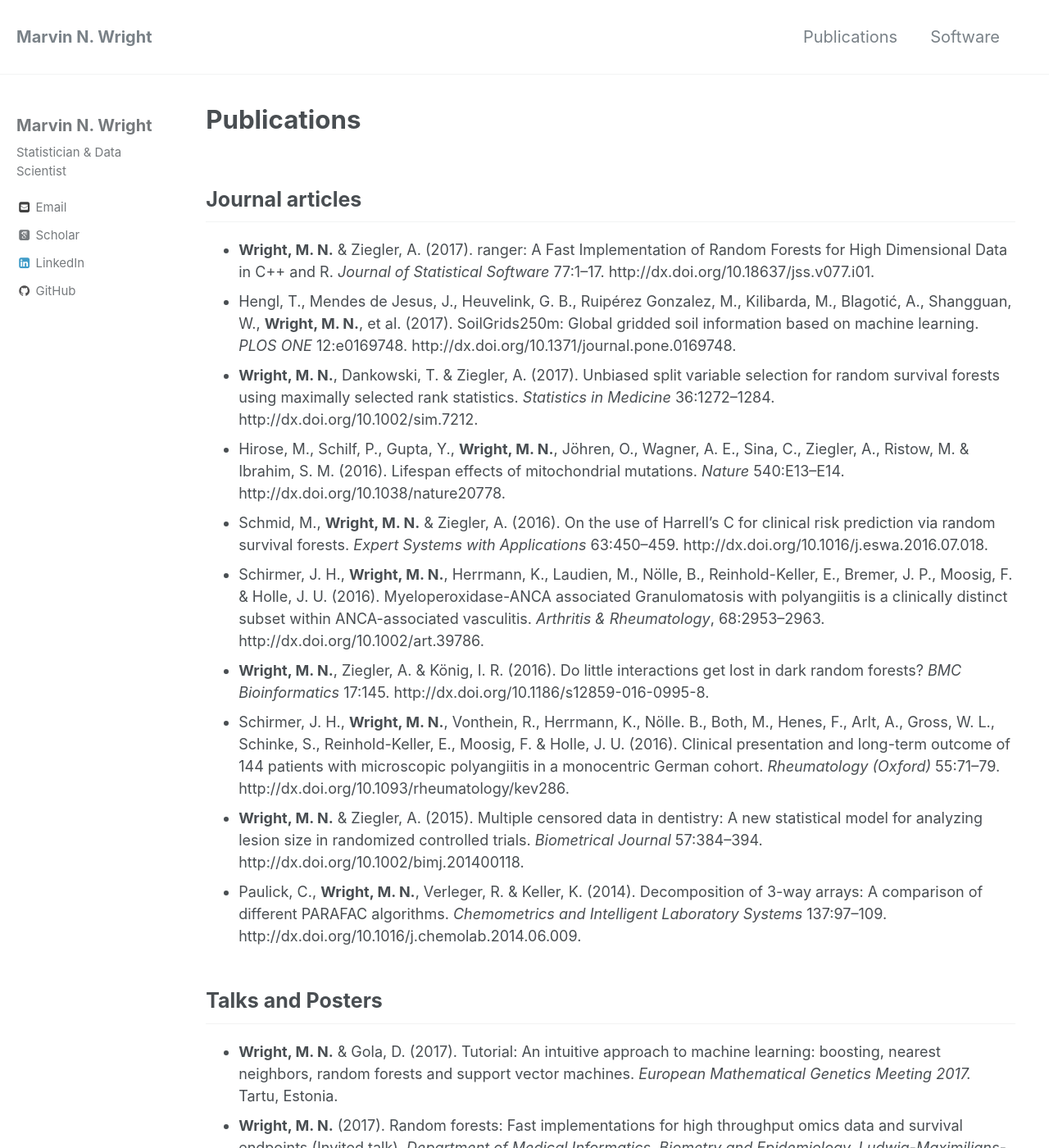
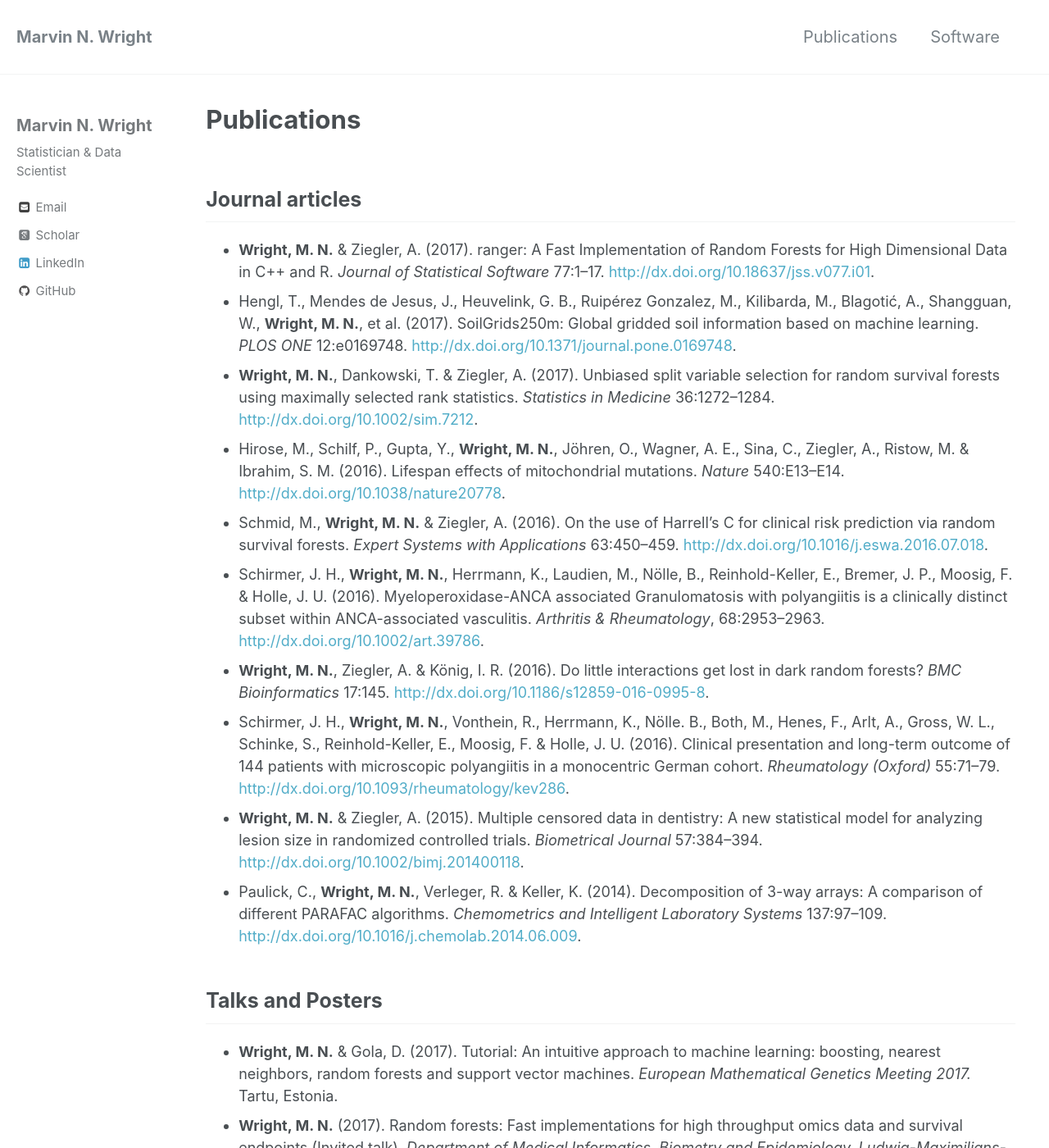
Before and after one commit to mnwright/mnwright.github.io, a Jekyll site: the page built from _pages/publications.md, in a window 1280 px wide and 1400 px high. Shown: the whole window at 82% size. Built offline with Jekyll 4.4.1, drawn with Linux system fonts in a browser that asks for light colours; some web fonts are replaced.

Commit message:
format links

```diff
--- a/_pages/publications.md
+++ b/_pages/publications.md
@@ -4,16 +4,16 @@ permalink: /publications/
 ---
 
 ## Journal articles
-* {:.pub} **Wright, M. N.** & Ziegler, A. (2017). ranger: A Fast Implementation of Random Forests for High Dimensional Data in C++ and R. *Journal of Statistical Software* 77:1–17. http://dx.doi.org/10.18637/jss.v077.i01.
-* {:.pub} Hengl, T., Mendes de Jesus, J., Heuvelink, G. B., Ruipérez Gonzalez, M., Kilibarda, M., Blagotić, A., Shangguan, W., **Wright, M. N.**, et al. (2017). SoilGrids250m: Global gridded soil information based on machine learning. *PLOS ONE* 12:e0169748. http://dx.doi.org/10.1371/journal.pone.0169748.
-* {:.pub} **Wright, M. N.**, Dankowski, T. & Ziegler, A. (2017). Unbiased split variable selection for random survival forests using maximally selected rank statistics. *Statistics in Medicine* 36:1272–1284. http://dx.doi.org/10.1002/sim.7212.
-* {:.pub} Hirose, M., Schilf, P., Gupta, Y., **Wright, M. N.**, Jöhren, O., Wagner, A. E., Sina, C., Ziegler, A., Ristow, M. & Ibrahim, S. M. (2016). Lifespan effects of mitochondrial mutations. *Nature* 540:E13–E14. http://dx.doi.org/10.1038/nature20778.
-* {:.pub} Schmid, M., **Wright, M. N.** & Ziegler, A. (2016). On the use of Harrell’s C for clinical risk prediction via random survival forests. *Expert Systems with Applications* 63:450–459. http://dx.doi.org/10.1016/j.eswa.2016.07.018.
-* {:.pub} Schirmer, J. H., **Wright, M. N.**, Herrmann, K., Laudien, M., Nölle, B., Reinhold-Keller, E., Bremer, J. P., Moosig, F. & Holle, J. U. (2016). Myeloperoxidase-ANCA associated Granulomatosis with polyangiitis is a clinically distinct subset within ANCA-associated vasculitis. *Arthritis & Rheumatology*, 68:2953–2963. http://dx.doi.org/10.1002/art.39786.
-* {:.pub} **Wright, M. N.**, Ziegler, A. & König, I. R. (2016). Do little interactions get lost in dark random forests? *BMC Bioinformatics* 17:145. http://dx.doi.org/10.1186/s12859-016-0995-8.
-* {:.pub} Schirmer, J. H., **Wright, M. N.**, Vonthein, R., Herrmann, K., Nölle. B., Both, M., Henes, F., Arlt, A., Gross, W. L., Schinke, S., Reinhold-Keller, E., Moosig, F. & Holle, J. U. (2016). Clinical presentation and long-term outcome of 144 patients with microscopic polyangiitis in a monocentric German cohort. *Rheumatology (Oxford)* 55:71–79. http://dx.doi.org/10.1093/rheumatology/kev286.
-* {:.pub} **Wright, M. N.** & Ziegler, A. (2015). Multiple censored data in dentistry: A new statistical model for analyzing lesion size in randomized controlled trials. *Biometrical Journal* 57:384–394. http://dx.doi.org/10.1002/bimj.201400118.
-* {:.pub} Paulick, C., **Wright, M. N.**, Verleger, R. & Keller, K. (2014). Decomposition of 3-way arrays: A comparison of different PARAFAC algorithms. *Chemometrics and Intelligent Laboratory Systems* 137:97–109. http://dx.doi.org/10.1016/j.chemolab.2014.06.009.
+* {:.pub} **Wright, M. N.** & Ziegler, A. (2017). ranger: A Fast Implementation of Random Forests for High Dimensional Data in C++ and R. *Journal of Statistical Software* 77:1–17. <http://dx.doi.org/10.18637/jss.v077.i01>.
+* {:.pub} Hengl, T., Mendes de Jesus, J., Heuvelink, G. B., Ruipérez Gonzalez, M., Kilibarda, M., Blagotić, A., Shangguan, W., **Wright, M. N.**, et al. (2017). SoilGrids250m: Global gridded soil information based on machine learning. *PLOS ONE* 12:e0169748. <http://dx.doi.org/10.1371/journal.pone.0169748>.
+* {:.pub} **Wright, M. N.**, Dankowski, T. & Ziegler, A. (2017). Unbiased split variable selection for random survival forests using maximally selected rank statistics. *Statistics in Medicine* 36:1272–1284. <http://dx.doi.org/10.1002/sim.7212>.
+* {:.pub} Hirose, M., Schilf, P., Gupta, Y., **Wright, M. N.**, Jöhren, O., Wagner, A. E., Sina, C., Ziegler, A., Ristow, M. & Ibrahim, S. M. (2016). Lifespan effects of mitochondrial mutations. *Nature* 540:E13–E14. <http://dx.doi.org/10.1038/nature20778>.
+* {:.pub} Schmid, M., **Wright, M. N.** & Ziegler, A. (2016). On the use of Harrell’s C for clinical risk prediction via random survival forests. *Expert Systems with Applications* 63:450–459. <http://dx.doi.org/10.1016/j.eswa.2016.07.018>.
+* {:.pub} Schirmer, J. H., **Wright, M. N.**, Herrmann, K., Laudien, M., Nölle, B., Reinhold-Keller, E., Bremer, J. P., Moosig, F. & Holle, J. U. (2016). Myeloperoxidase-ANCA associated Granulomatosis with polyangiitis is a clinically distinct subset within ANCA-associated vasculitis. *Arthritis & Rheumatology*, 68:2953–2963. <http://dx.doi.org/10.1002/art.39786>.
+* {:.pub} **Wright, M. N.**, Ziegler, A. & König, I. R. (2016). Do little interactions get lost in dark random forests? *BMC Bioinformatics* 17:145. <http://dx.doi.org/10.1186/s12859-016-0995-8>.
+* {:.pub} Schirmer, J. H., **Wright, M. N.**, Vonthein, R., Herrmann, K., Nölle. B., Both, M., Henes, F., Arlt, A., Gross, W. L., Schinke, S., Reinhold-Keller, E., Moosig, F. & Holle, J. U. (2016). Clinical presentation and long-term outcome of 144 patients with microscopic polyangiitis in a monocentric German cohort. *Rheumatology (Oxford)* 55:71–79. <http://dx.doi.org/10.1093/rheumatology/kev286>.
+* {:.pub} **Wright, M. N.** & Ziegler, A. (2015). Multiple censored data in dentistry: A new statistical model for analyzing lesion size in randomized controlled trials. *Biometrical Journal* 57:384–394. <http://dx.doi.org/10.1002/bimj.201400118>.
+* {:.pub} Paulick, C., **Wright, M. N.**, Verleger, R. & Keller, K. (2014). Decomposition of 3-way arrays: A comparison of different PARAFAC algorithms. *Chemometrics and Intelligent Laboratory Systems* 137:97–109. <http://dx.doi.org/10.1016/j.chemolab.2014.06.009>.
 
 ## Talks and Posters
 * {:.pub} **Wright, M. N.** & Gola, D. (2017). Tutorial: An intuitive approach to machine learning: boosting, nearest neighbors, random forests and support vector machines. *European Mathematical Genetics Meeting 2017.* Tartu, Estonia.
```
